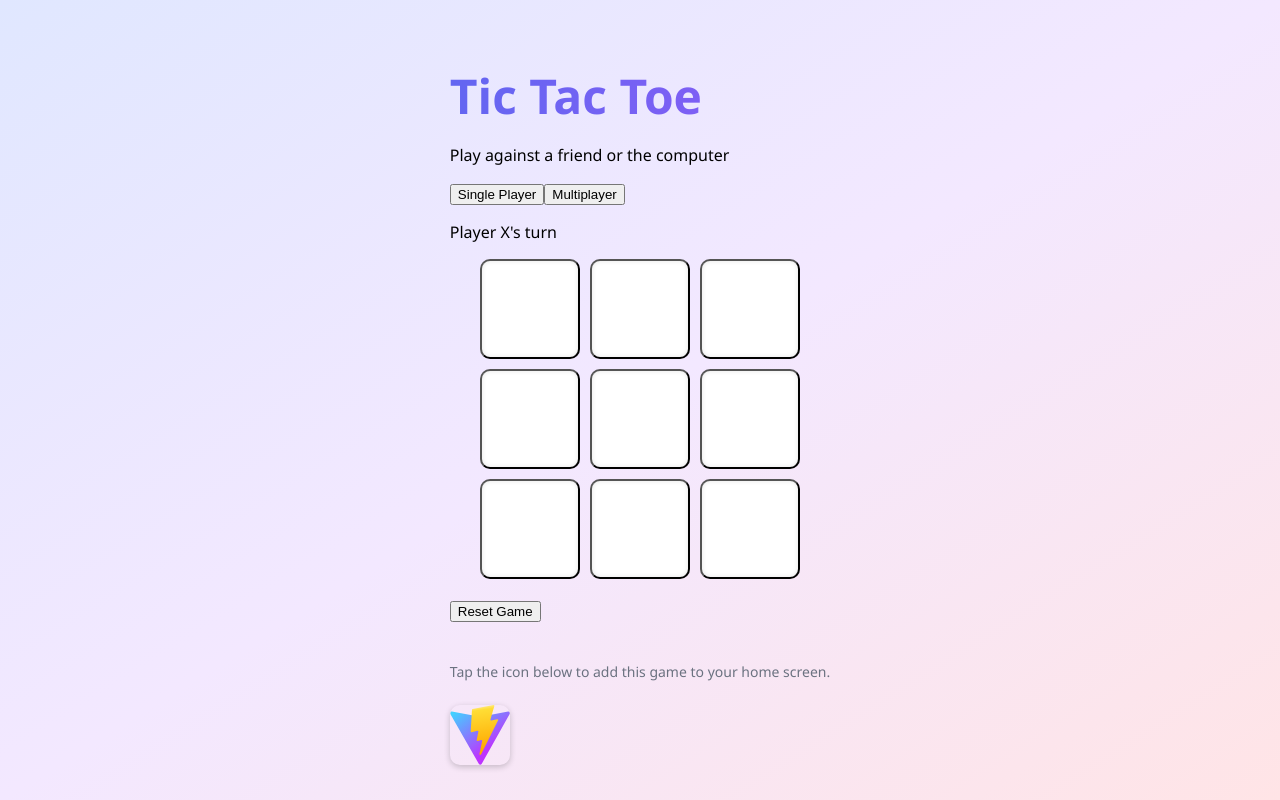
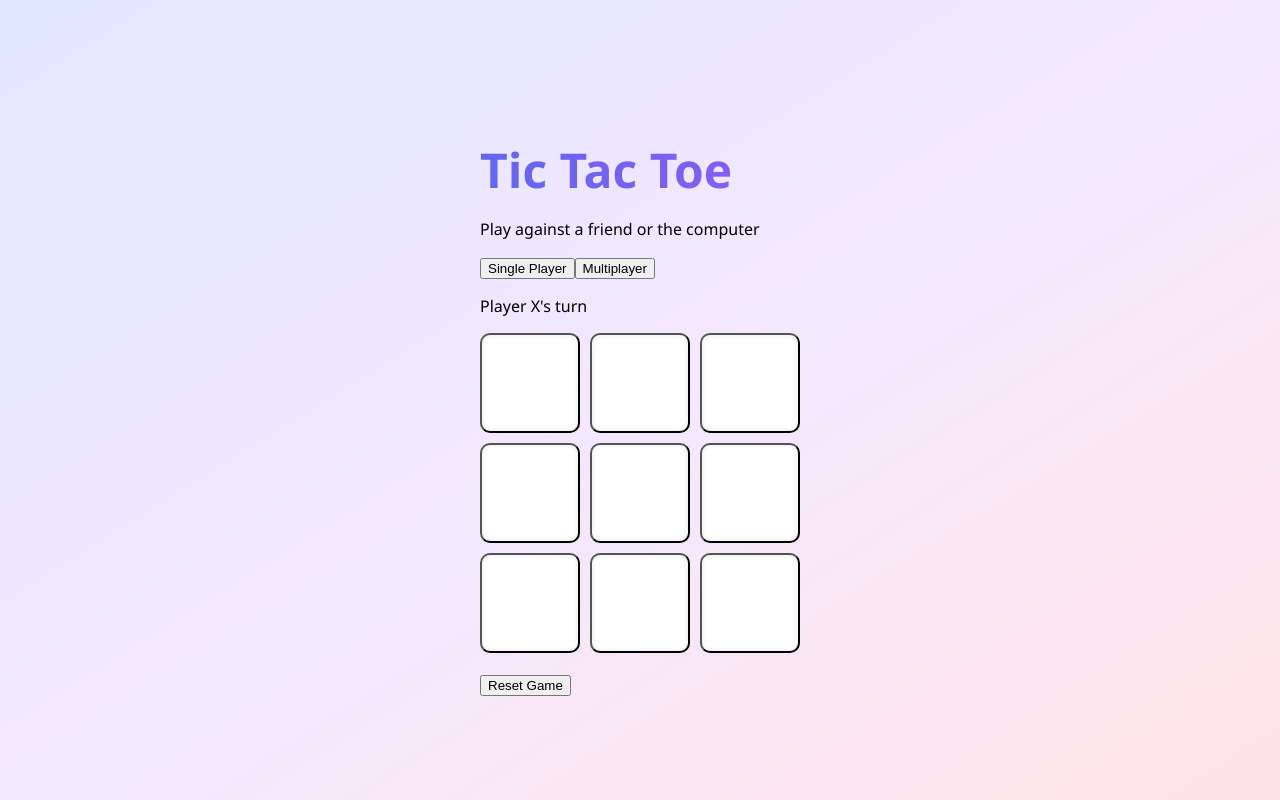
Before and after one commit to m1s2d3/my-react-app, a React (Vite) app: page / in a window 1280 px wide. Built offline with nearby package versions, Linux system fonts and the light colour scheme.

Commit message:
Update App.jsx

```diff
--- a/src/App.jsx
+++ b/src/App.jsx
@@ -125,15 +125,6 @@ export default function App() {
       <button className="reset" onClick={resetGame}>
         {winner ? "Play Again" : "Reset Game"}
       </button>
-
-      <footer className="footer">
-        <p>Tap the icon below to add this game to your home screen.</p>
-        <img
-          src="/vite.svg"
-          alt="Add to Home Screen"
-          className="icon"
-        />
-      </footer>
     </div>
   );
 }
```
